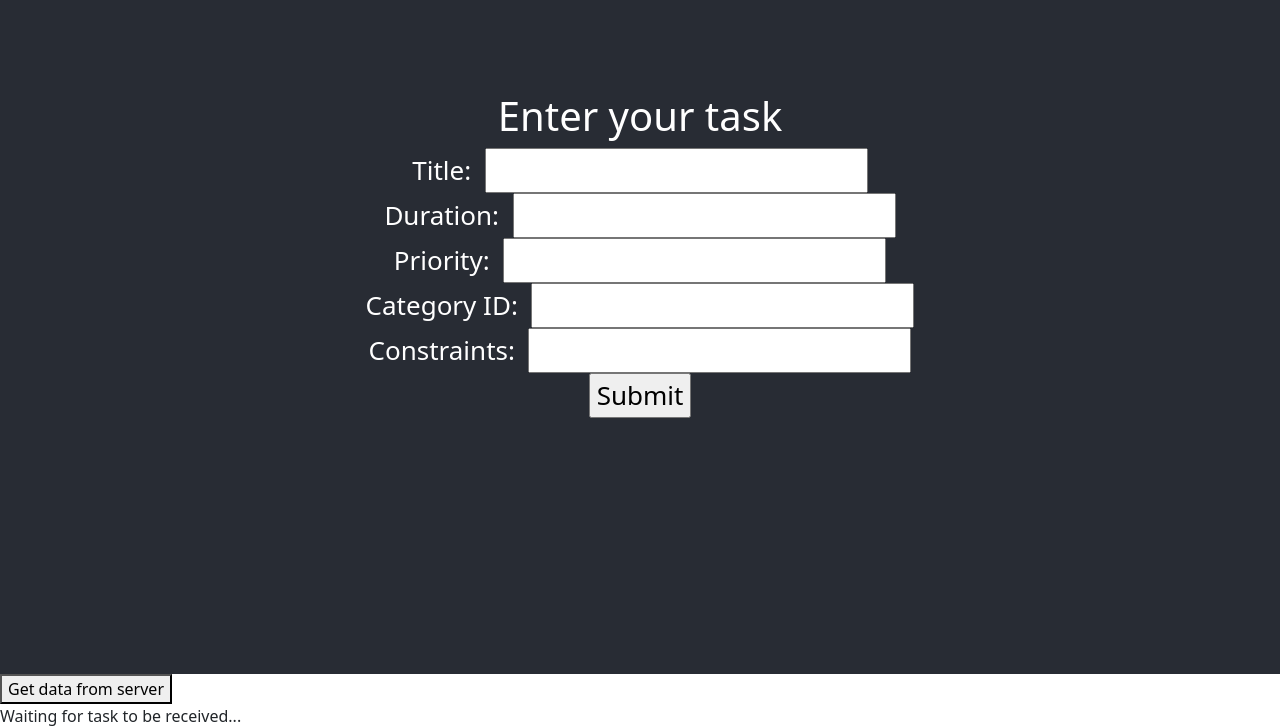
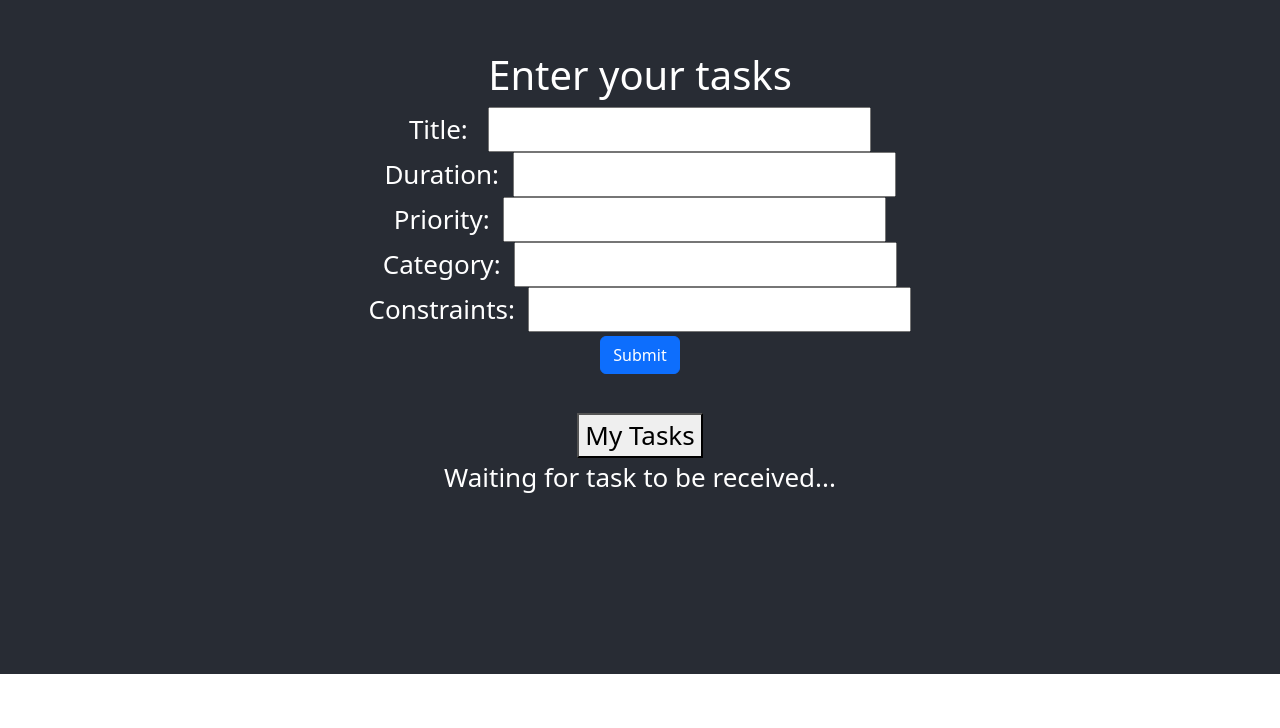
Before and after one commit to Amittulman/BIUprojectNEW, a React (Create React App) app in the folder frontend/: page / in a window 1280 px wide. Shown: the part 126-854 px from the top of the page. After the commit the page ends 800 px from the top, so only its background shows below. Built offline with nearby package versions, Linux system fonts and the light colour scheme.

Commit message:
Frontend now receives data from backend (ALL tasks), and ables to submit a single task.

```diff
--- a/frontend/public/index.html
+++ b/frontend/public/index.html
@@ -24,7 +24,7 @@
       work correctly both with client-side routing and a non-root public URL.
       Learn how to configure a non-root public URL by running `npm run build`.
     -->
-    <title>React App</title>
+    <title>React NewTasks</title>
   </head>
   <body>
     <noscript>You need to enable JavaScript to run this app.</noscript>
--- a/frontend/src/App.js
+++ /dev/null
@@ -1,93 +0,0 @@
-import './App.css';
-import React, {Component} from 'react';
-
-class App extends Component {
-  // // Connecting to server
-  // let XMLHttpRequest = require("xmlhttprequest").XMLHttpRequest;
-  // let request = new XMLHttpRequest();
-  // request.open('GET', 'http://localhost:5000/gethello');
-  // request.responseType = 'text'
-  // request.onload = function() {
-  //   console.log("Successfully retrieved data from server! The data is: ", request.responseText)
-  // }
-  // request.send()
-  // // End of connection.
-  constructor(props) {
-    super(props);
-    this.state = {
-      title: "empty title",
-      duration: 0,
-      priority: 0,
-      category_id: 0,
-      constraints: ""
-    };
-  }
-
-  onSubmitHandler = (event) => {
-    event.preventDefault();
-    fetch('http://localhost:5000/posttask', {
-      method: 'POST',
-      headers: {
-        Accept: 'application/json',
-        'Content-Type': 'application/json'
-      },
-      body: JSON.stringify({
-        title: this.state.title,
-        duration: this.state.duration,
-        priority: this.state.priority,
-        categoryID: this.state.category_id,
-        constraints: this.state.constraints,
-      })
-    }).then(r => r.json())
-        .then((json) => {
-          console.error("title is: " + this.state.title);
-          return "test check123";
-        })
-        .catch((error) => {
-          console.error("Error123.");
-        });
-  };
-
-  handleChange = (event) => {
-    const nam = event.target.name;
-    const val = event.target.value;
-    this.setState({[nam]: val})
-  }
-
-
-  render() {
-    return (
-        <div className="App">
-          <header className="App-header">
-            <form onSubmit={this.onSubmitHandler}>
-              <h1>Enter your task</h1>
-              <div onChange={this.handleChange}>
-                Title:&nbsp;&nbsp;
-                <input name='title' type='text'/>
-              </div>
-              <div onChange={this.handleChange}>
-                Duration:&nbsp;&nbsp;
-                <input name='duration' type='text'/>
-              </div>
-              <div onChange={this.handleChange}>
-                Priority:&nbsp;&nbsp;
-                <input name='priority' type='text'/>
-              </div>
-              <div onChange={this.handleChange}>
-                Category ID:&nbsp;&nbsp;
-                <input name='category_id' type='text'/>
-              </div>
-              <div onChange={this.handleChange}>
-                Constraints:&nbsp;&nbsp;
-                <input name='constraints' type='text'/>
-              </div>
-              <input type='submit'/>
-            </form> <br/>
-          </header>
-        </div>
-    );
-  }
-
-}
-
-export default App;
--- a/frontend/src/components/Task.js
+++ b/frontend/src/components/GetTasks.js
@@ -1,6 +1,6 @@
-import React, {Component} from 'react';
+import React from 'react';
 
-class Task extends React.Component {
+class GetTasks extends React.Component {
     constructor(props) {
         super(props);
         this.state = {
@@ -29,8 +29,7 @@ class Task extends React.Component {
             )
     }
 
-
-    render() {
+    retrieveTasks = (event) => {
         const { error, isLoaded, items } = this.state;
         let message = ''
         if (error) {
@@ -40,12 +39,17 @@ class Task extends React.Component {
         } else {
             message = "Data received: " + items;
         }
+        return message;
+    }
+
+    render() {
+        let message = this.retrieveTasks();
         return (
             <div>
-                <button onClick={this.dataButtonHandler}>Get data from server</button>
+                <button onClick={this.dataButtonHandler}>My Tasks</button>
                 <div>{message}</div>
             </div>
         );
     }
 }
-export default Task;
+export default GetTasks;
--- a/frontend/src/App.css
+++ b/frontend/src/components/NewTasks.css
@@ -1,10 +1,5 @@
 .App {
   text-align: center;
-}
-
-.App-logo {
-  height: 40vmin;
-  pointer-events: none;
 }
 
 @media (prefers-reduced-motion: no-preference) {
@@ -27,12 +22,3 @@
 .App-link {
   color: #61dafb;
 }
-
-@keyframes App-logo-spin {
-  from {
-    transform: rotate(0deg);
-  }
-  to {
-    transform: rotate(360deg);
-  }
-}
--- /dev/null
+++ b/frontend/src/components/NewTasks.js
@@ -0,0 +1,75 @@
+import './NewTasks.css';
+import React, {Component} from 'react';
+import GetTasks from "./GetTasks";
+class NewTasks extends Component {
+  constructor(props) {
+    super(props);
+    this.state = {
+      user_id: 0,
+      title: "empty title",
+      duration: 0,
+      priority: 0,
+      category_id: 0,
+      constraints: ""
+    };
+  }
+
+  onSubmitHandler = (event) => {
+    event.preventDefault();
+    fetch('http://localhost:5000/taskfortodolist', {
+      method: 'POST',
+      headers: {
+        Accept: 'application/json',
+        'Content-Type': 'application/json'
+      },
+      body: JSON.stringify({
+        user_id: parseInt(this.state.user_id),
+        title: this.state.title,
+        duration: parseInt(this.state.duration),
+        priority: parseInt(this.state.priority),
+        categoryID: parseInt(this.state.category_id),
+        constraints: this.state.constraints,
+      })
+    })
+        .then((response) => {
+          if (response.status === 201) {
+            console.log('GetTasks hes been sent successfully.');
+          } else {
+            console.log('GetTasks hes been sent. HTTP request status code: ' + response.status);
+          }
+        })
+        .catch((error) => {
+          console.error("Error while submitting task: " + error.message);
+        });
+  };
+
+  handleChange = (event) => {
+    const nam = event.target.name;
+    const val = event.target.value;
+    this.setState({[nam]: val})
+  }
+
+
+  render() {
+    let title = <div onChange={this.handleChange}> Title:&nbsp;&nbsp; <input name='title' type='text'/></div>;
+    let duration = <div onChange={this.handleChange}> Duration:&nbsp;&nbsp;<input name='duration' type='text'/></div>;
+    let priority = <div onChange={this.handleChange}>Priority:&nbsp;&nbsp;<input name='priority' type='text'/></div>;
+    let category_id = <div onChange={this.handleChange}>Category:&nbsp;&nbsp;<input name='category_id' type='text'/></div>;
+    let constraints = <div onChange={this.handleChange}>Constraints:&nbsp;&nbsp;<input name='constraints' type='text'/></div>;
+    return (
+        <div className="App">
+          <header className="App-header">
+            <form onSubmit={this.onSubmitHandler}>
+              <h1>Enter your tasks</h1>
+              {title}{duration}{priority}{category_id}{constraints}
+              <input className="btn btn-primary btn-md" type='submit'/>
+            </form><br/>
+            <GetTasks/>
+          </header>
+        </div>
+    );
+  }
+
+}
+
+export default NewTasks;
--- a/frontend/src/index.css
+++ b/frontend/src/index.css
@@ -11,3 +11,18 @@ code {
   font-family: source-code-pro, Menlo, Monaco, Consolas, 'Courier New',
     monospace;
 }
+
+getButton {
+  color: red;
+}
+
+.overlay {
+  position: absolute;
+  z-index: 10;
+  background-color: rgba(255, 220, 255, 0.8);
+  left: 102vw;
+  top: 225vh;
+  width: 502vw;
+  height: 520vh;
+  filter: drop-shadow(0 0 3px rgba(0, 0, 0, 0.3));
+}
--- a/frontend/src/index.js
+++ b/frontend/src/index.js
@@ -1,16 +1,17 @@
-import React, {Component} from 'react';
+import React from 'react';
 import ReactDOM from 'react-dom';
 import './index.css';
-import App from './App';
-import Task from './components/Task'
+import NewTasks from './components/NewTasks';
+import GetTasks from './components/GetTasks'
 import reportWebVitals from './reportWebVitals';
 import 'bootstrap/dist/css/bootstrap.css';
 
 
 ReactDOM.render(
   <React.StrictMode>
-    <App />
-    <Task/>
+    <div>
+        <NewTasks/>
+    </div>
   </React.StrictMode>,
     document.getElementById('root')
 );
```
Also changed, not shown: 2 other files (tests, documents, lock files or other folders).
